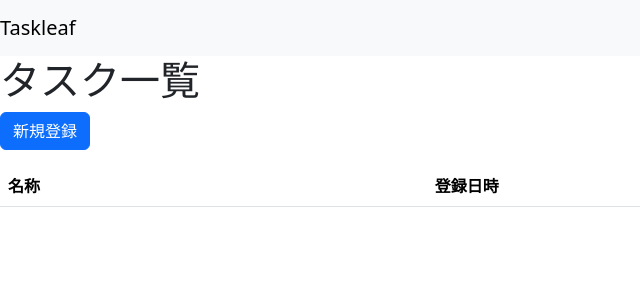
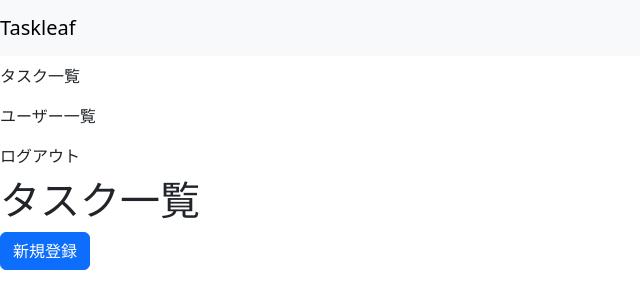
Before and after one commit to new1990/taskleaf, a Rails app: page / in a window 1280 px wide. Shown: the top 286 px of the page, without its empty margins (0-640 px from the left). Run offline with Rails 7, Linux system fonts and the light colour scheme; the visitor is signed in with stand-in values (Sample User, id 1); data that the repository does not hold is empty; style sheets or scripts are compiled from the project's sources; some libraries are stand-ins or nearby versions.

Commit message:
Add navigation bar to application.html

```diff
--- a/app/views/layouts/application.html.slim
+++ b/app/views/layouts/application.html.slim
@@ -10,6 +10,13 @@ html
   body
     .app-title.navbar.navbar-expand-md.navbar-light.bg-light
       .navbar-brand Taskleaf
+    ul.navbar-nav.ml-auto
+      - if current_user
+        li.nav-item= link_to 'タスク一覧', tasks_path, class: 'nav-link'
+        li.nav-item= link_to 'ユーザー一覧', admin_users_path, class: 'nav-link'
+        li.nav-item= link_to 'ログアウト', logout_path, class: 'nav-link'
+      - else
+        li.nav-item= link_to 'ログイン', login_path, class: 'nav-link'
     .container
       - if flash.notice.present?
         .alert.alert-success = flash.notice
```
